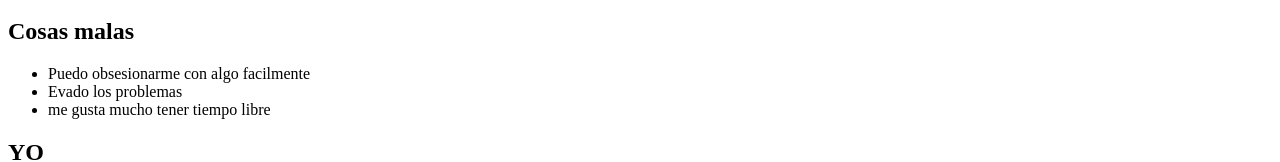
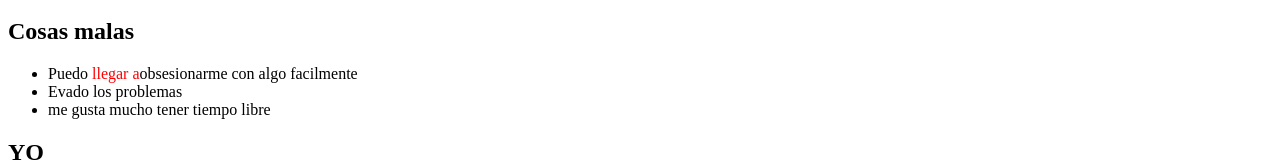
Before and after one commit to vadixter/yoyo, a plain HTML site: page index.html in a window 1280 px wide. Shown: the part 359-521 px from the top of the page. Drawn offline with Linux system fonts and the light colour scheme.

Commit message:
estilo a texto

```diff
--- a/index.html
+++ b/index.html
@@ -30,7 +30,7 @@
 
 <h2>Cosas malas</h2>
 <ul>
-    <li>Puedo obsesionarme con algo facilmente</li>
+    <li>Puedo <span style="color:red;">llegar a</span>obsesionarme con algo facilmente</li>
     <li>Evado los problemas</li>
     <li>me gusta mucho tener tiempo libre</li>
 </ul>
```
